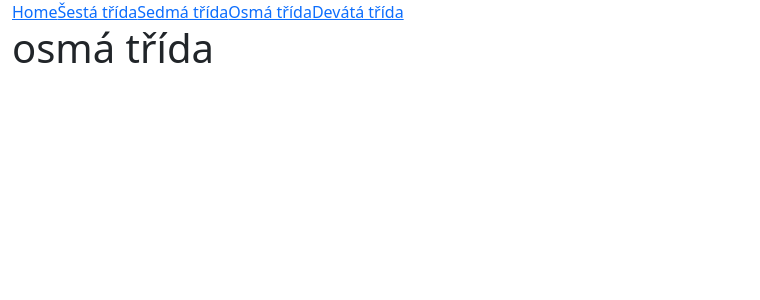
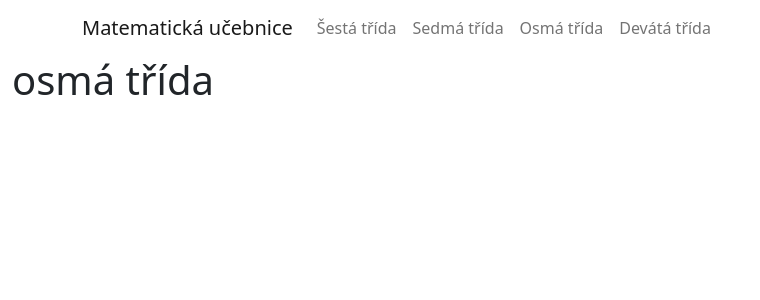
Before and after one commit to gyarab/2022-3e-matematicka_ucebnice, a Next.js app: page /class/eight in a window 1280 px wide. Shown: the top 300 px of the page, without its empty margins (0-760 px from the left). Built offline with nearby package versions, Linux system fonts and the light colour scheme.

Commit message:
Bootstrap navbar created; docs

```diff
--- a/components/nav-bar/NavBar.jsx
+++ b/components/nav-bar/NavBar.jsx
@@ -1,25 +1,53 @@
-import Link from 'next/link'
-import navbarStyles from '../../styles/NavBar.module.css'
+import Container from 'react-bootstrap/Container';
+import Nav from 'react-bootstrap/Nav';
+import Navbar from 'react-bootstrap/Navbar';
 
 /**
- * Navigator
+ * NAVIGATOR
+ *
  * - bar on the top of the page
  * - after clicking on one of the buttons is user redirected to the requested route
  *
- * @param props
+ * @param currentRoute
  * @returns {JSX.Element}
  * @constructor
  */
-const NavBar = () => {
+const NavBar = ({currentRoute}) => {
+    /*
+    TODO -> implement marking current route
+    TODO -> redesign colors of this navbar (rewrite bootstrap variables)
+     */
+
     return (
-        <nav>
-            <Link href={'/homepage'}>Home</Link>
-            <Link href={'/class/sixth'}>Šestá třída</Link>
-            <Link href={'/class/seventh'}>Sedmá třída</Link>
-            <Link href={'/class/eight'}>Osmá třída</Link>
-            <Link href={'/class/ninth'}>Devátá třída</Link>
-        </nav>
+        <Navbar bg={"--bs-blue"} expand={"lg"}>
+            <Container>
+                <Navbar.Brand href={"/homepage"}>Matematická učebnice</Navbar.Brand>
+                <Navbar.Toggle aria-controls={"basic-navbar-nav"}/>
+                <Navbar.Collapse id={"basic-navbar-nav"}>
+                    <Nav className={"me-auto"}>
+                        <Nav.Link href={"/class/sixth"}>Šestá třída</Nav.Link>
+                        <Nav.Link href={"/class/seventh"}>Sedmá třída</Nav.Link>
+                        <Nav.Link href={"/class/eight"}>Osmá třída</Nav.Link>
+                        <Nav.Link href={"/class/ninth"}>Devátá třída</Nav.Link>
+                    </Nav>
+                </Navbar.Collapse>
+            </Container>
+        </Navbar>
     )
+
+    /*
+    <NavDropdown title="Dropdown" id="basic-nav-dropdown">
+        <NavDropdown.Item href="#action/3.1">Action</NavDropdown.Item>
+        <NavDropdown.Item href="#action/3.2">
+            Another action
+        </NavDropdown.Item>
+        <NavDropdown.Item href="#action/3.3">Something</NavDropdown.Item>
+        <NavDropdown.Divider/>
+        <NavDropdown.Item href="#action/3.4">
+            Separated link
+        </NavDropdown.Item>
+    </NavDropdown>
+     */
 }
 
 export default NavBar
```
